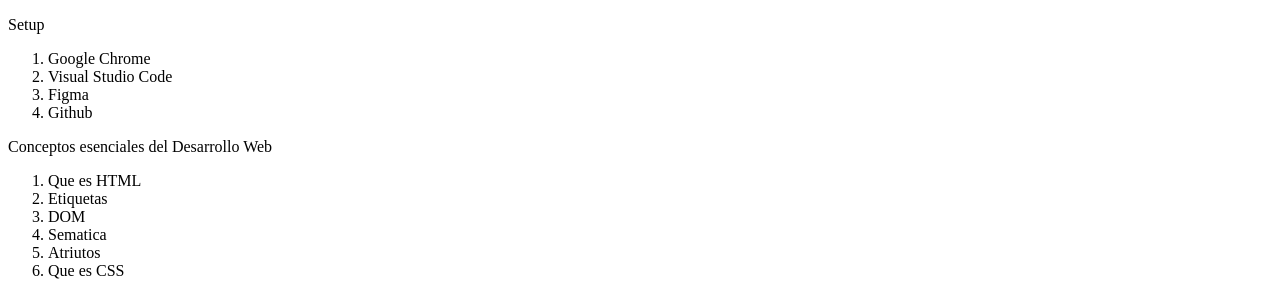
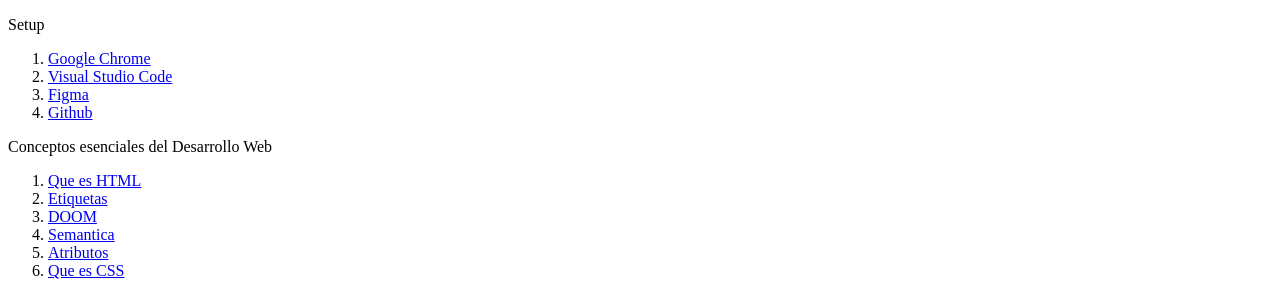
Before and after one commit to wallhammer/curso-esencial-html-css, a plain HTML site: page index.html in a window 1280 px wide. Shown: the top 298 px of the page. Drawn offline with Linux system fonts and the light colour scheme.

Commit message:
clase 17 referencias

```diff
--- a/index.html
+++ b/index.html
@@ -11,19 +11,37 @@
         <p>Setup</p>
         <nav>
             <ol>
-                <li>Google Chrome</li>
-                <li>Visual Studio Code</li>
-                <li>Figma</li>
-                <li>Github</li>
+                <li>
+                    <a href="#google-chrome">
+                         Google Chrome
+                    </a>
+                </li>
+                <li>
+                    <a href="#vsc">Visual Studio Code</a>
+                </li>
+                <li>
+                    <a href="#figma">Figma</a>
+                </li>
+                <li><a href="#github">Github</a></li>
             </ol>
             <p>Conceptos esenciales del Desarrollo Web</p>
             <ol>
-                <li>Que es HTML</li>
-                <li>Etiquetas</li>
-                <li>DOM</li>
-                <li>Sematica</li>
-                <li>Atriutos</li>
-                <li>Que es CSS</li>
+                <li>
+                   <a href="#que-es-html">Que es HTML</a>
+                </li>
+                <li>
+                   <a href="#etiquetas">Etiquetas</a>
+                </li>
+                <li>
+                   <a href="#doom">DOOM</a>
+                </li>
+                <li>
+                    <a href="#semantica">Semantica</a> </li>
+                <li>
+                    <a href="#atributos">Atributos</a></li>
+                <li>
+                    <a href="#css">Que es CSS</a>
+                </li>
             </ol>
         </nav>
     </header>
@@ -39,7 +57,7 @@
         Setup
     </h2>
     <img src="/images/google-chrome.png" alt="Logo de Google Chrom" title="Logo de Google Chrome">
-    <h3>
+    <h3 id="google-chrome">
         Google Chrome
     </h3>
     <p>
@@ -47,7 +65,7 @@
         herramientas de desarrollo avanzadas y de amigable uso.
     </p>
     <img src="/images/visual-studio-code.png" alt="Logo de Visual Studio Code" title="Logo de Visual Studio Code">
-    <h3>
+    <h3 id="vsc">
         Visual Studio Code
     </h3>
     <p>
@@ -55,7 +73,7 @@
          lo hace el complemento perfecto para cualquier programador sin importar el lenguaje en el que se desemvuelva.
     </p>
 <img src="/images/Figma.png" alt="Logo de Figma" title="Logo de Figma">
-<h3>
+<h3 id="figma">
     Figma
 </h3>
 <p>
@@ -63,7 +81,7 @@
     los desarrolladores para su implementación por su fácil uso porque puede ser usado directamente desde el navegador.
 </p>
 <img src="/images/GitHub.png" alt="Logo de Github" title="Logo de Github">
-<h3>
+<h3 id="github">
     GitHub
 </h3>
 <p>
@@ -73,10 +91,10 @@
 </p>
 <hr>
 <h2>Conceptos esenciales del Desarrollo Web</h2>
-<h3>Qué es HTML</h3>
+<h3 id="que-es-html">Qué es HTML</h3>
 <p>Hyper Text Markup Language o Lenguaje de marcas Hipertexto.
      Es el componente más básico de la web. Define el significado y la estructura del contenido.</p>
-<h3>Etiquetas</h3>
+<h3 id="etiquetas">Etiquetas</h3>
 <p>Las etiquetas HTML van a ayudarnos a brindar una estructura y semántica al contenido de
     nuestro website y cada una tiene características y usos diferentes aunque visualmente den un resultado similar.</p>
 <p>
@@ -84,20 +102,20 @@
     aquí es donde la semántica será la respuesta y si sabemos un poco de inglés también podremos darnos una pequeña idea de su uso
     pero en este curso vamos a usar las más importantes y que serán parte de tu día a día como Software Developer.
 </p>
-<h3>DOM</h3>
+<h3 id="doom">DOM</h3>
 El Document Object Model es una estructura de árbol que representará todos nuestros proyectos web como si un árbol genealógico fuera:
  padres, hijos, hermanos con niveles infinitos.
  cuando entendemos esta anidación podemos identificar dependencias, herencias en css y que tan complejo es nuestro proyecto.
  <img src="/images/dom.png" alt="Estructura de arbol que represeta al Doom">
-<h3>Semántica</h3>
+<h3 id="semantica">Semántica</h3>
 <p>La semántica le brinda sentido a cada elemento existen en un sitio web, algunos elementos será meramente decorativos
      y no deben significar nada pero otros serán títulos y deberán estar en diferente jerarquías o alguna secciones serán
       más relevantes que otras, esto ayudará a los motores de búsqueda como Google o Duck Duck Go a diferenciar tu contenido,
        categorizar y será la herramientas más valiosa para estar en los primeros resultados de búsqueda SEO. También
     ayudará a la accesibilidad de tu sitio web, para que personas con habilidades diferentes puedan entender cada contenido.</p>
-<h3>Atributos</h3>
+<h3 id="atributos">Atributos</h3>
 <p>Los atributos le dan características extra a las etiquetas para complementar información y son pre programadas por el navegador, algunos atributos funcionan en todas las etiquetas de la misma forma como ‘class’ pero otros atributos funcionan en solo alguna etiquetas como src</p>
-<h3>CSS</h3>
+<h3 id="css">Que es CSS?</h3>
 <p>Hojas de Estilo en Cascada (del inglés Cascading Style Sheets) o CSS es el lenguaje de estilos utilizado para describir la presentación de documentos HTML</p>
 <img src="/images/image 5.png" alt="">
 <h2 style="font-weight:bold">Modelo de caja</h2>
@@ -118,5 +136,6 @@ El Document Object Model es una estructura de árbol que representará todos nue
 </ul>
 <h3>Modelo de Caja</h3>
 <img src="/images/Rectangle 56.png" alt="">
+<a href="https://leonidasesteban.com" target="_blanck">pagina web de leo</a>
 </body>
 </html>
```
